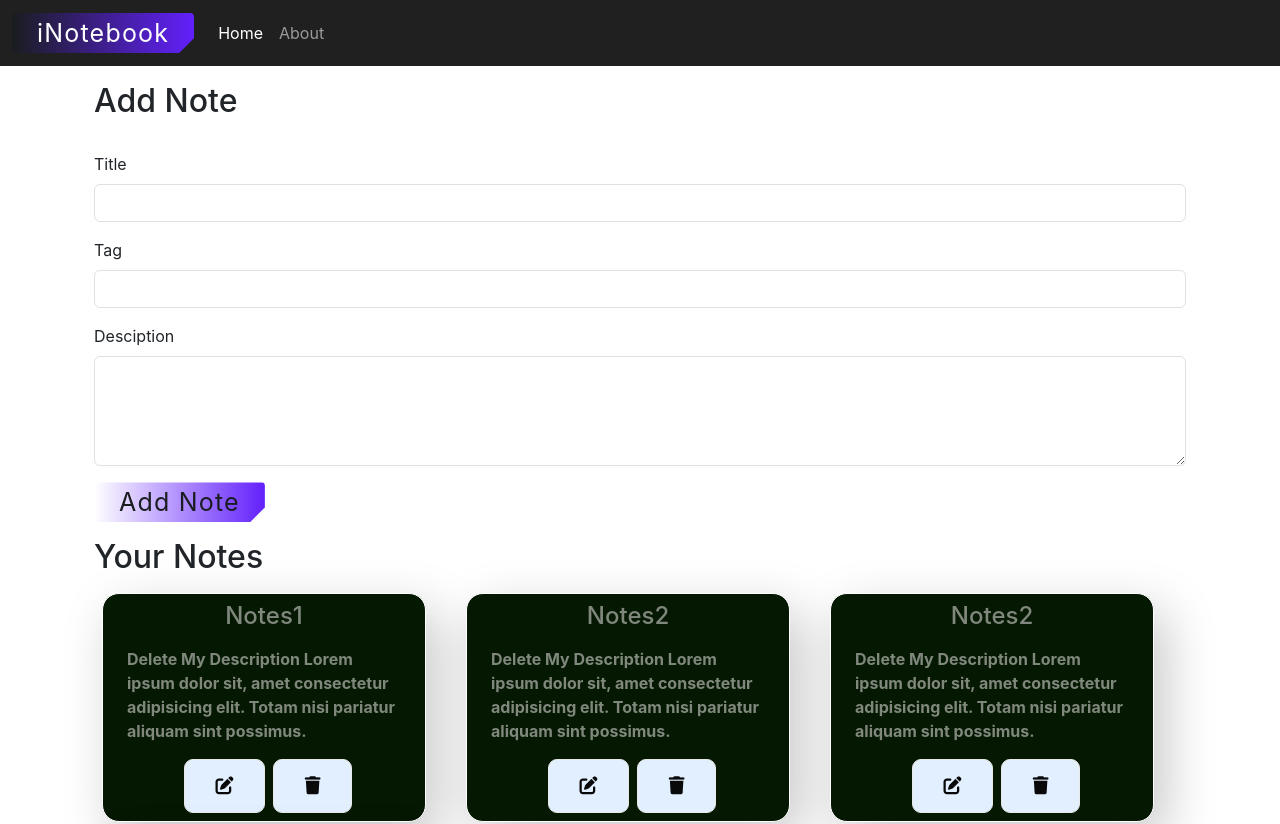
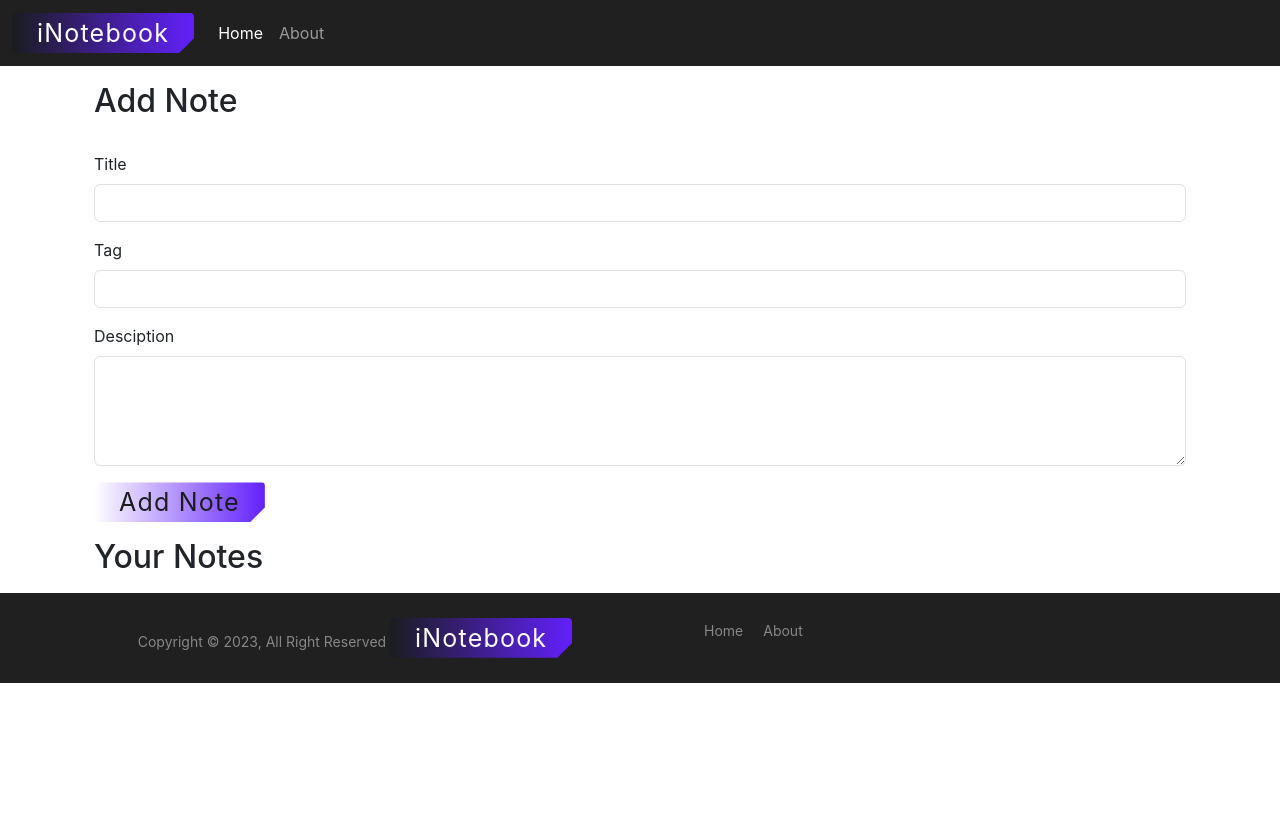
Before and after one commit to tonmoysardar11/i-notebook, a React (Create React App) app in the folder frontend/: page /#/ in a window 1280 px wide. Shown: the top 824 px of the page. After the commit the page ends 800 px from the top, so only its background shows below. Built offline with nearby package versions, Linux system fonts and the light colour scheme.

Commit message:
before fetching api and creating connection with database

```diff
--- a/frontend/src/App.css
+++ b/frontend/src/App.css
@@ -112,9 +112,7 @@ color: #878787;
 
 }
 
-.card:active {
-  transform: scale(0.95) rotateZ(1.7deg);
-}
+
 
 .uiBtn {
   color: #090909;
--- a/frontend/src/components/AddNotes.js
+++ b/frontend/src/components/AddNotes.js
@@ -3,10 +3,11 @@ import noteContext from '../context/notes/noteContext';
 
 const AddNotes = () => {
   const [note, setNote] = useState({ title: '', desc: '', tag: '' });
-
+// calling notecontext via context api
   const output = useContext(noteContext);
+  // destructuring req items from the notcontext
   const { addNotes } = output;
-
+// func to change & update values of field title description tag
   const change = (e) => {
     setNote({ ...note, [e.target.name]: e.target.value })
   }
@@ -17,6 +18,7 @@ const AddNotes = () => {
   }
 
   return (
+    // add note form
     <div>
       <div className='container my-3'>
         <h2>Add Note</h2>
--- a/frontend/src/components/NoteItem.js
+++ b/frontend/src/components/NoteItem.js
@@ -1,15 +1,22 @@
-import React from 'react'
+import React,{useContext} from 'react'
+import noteContext from '../context/notes/noteContext'
+
 
 const NoteItem = (props) => {
 
+    const output=useContext(noteContext);
+    const{editNotes,deleteNotes}= output;
+    // getting props of notes and displaying in component in cards
     return (
         <div className='col-lg-4 col-md-6 col-sm-12'>
             <div className="card mx-2 my-2" >
                 <h4 className='mx-2 my-2'>{props.data.title}</h4>
-                <p className='mx-4 my-2'>{props.data.description} Lorem ipsum dolor sit, amet consectetur adipisicing elit. Totam nisi pariatur aliquam sint possimus.</p>
+                <p className='mx-4 my-2'>{props.data.description}</p>
+                <br />
+                <p className='mx-4 my-2'>Tag: {props.data.tag}</p>
                 <div id="btnGrp">
                     <button className='uiBtn my-2 mx-2'> <i className="fa-solid fa-pen-to-square"></i></button>
-                    <button className='uiBtn my-2'> <i className="fa-solid fa-trash"></i></button>
+                    <button className='uiBtn my-2'> <i className="fa-solid fa-trash" onClick={(x)=>deleteNotes(props.data._id)}></i></button>
                 </div>
             </div>
         </div>
--- a/frontend/src/components/NoteSection.js
+++ b/frontend/src/components/NoteSection.js
@@ -5,10 +5,12 @@ import NoteItem from './NoteItem';
 
 
 const NoteSection = () => {
+    // calling notecontext via contextapi
     const output = useContext(noteContext);
+    // destructuring and taking req items from note context
     const { data } = output;
     return (
-
+// iterating the data by using array map method with unique key of data id
         <div className=" container row my-2">
             <h2>Your Notes</h2>
             {data.map((x)=>{
--- a/frontend/src/context/notes/NoteState.js
+++ b/frontend/src/context/notes/NoteState.js
@@ -2,48 +2,28 @@ import React,{useState} from 'react'
 import noteContext from './noteContext'
 // creating notestate data or fn which can be accessed within any component
 const NoteState = (props) => {
-const notes=[
-      {
-        "_id": "645392a0d28a3a8f3ac501981",
+const host="http://localhost:5000";
+
+
+
+const notes=[];
+    const [data, setData] = useState(notes);
+// add notes
+
+var newNote = {
+  //taking title,description,tag from add note function which is used in home page via context api
+  "_id": `645392aad28aa8f3ac5019a4`,
   "user": "644902b72393000d24c33c9c",
-        "title": "Notes1",
-        "description": "Delete My Description",
-        "tag": "Delete My Tag",
-        "timestamp": "2023-05-04T11:10:24.923Z",
-        "__v": 0
-      },
-      {
-        "_id": "645392aad28a3a8f3ac5019a2",
-        "user": "644902b72393000d24c33c9c",
-        "title": "Notes2",
-        "description": "Delete My Description",
-        "tag": "Delete My Tag",
-        "timestamp": "2023-05-04T11:10:34.938Z",
-        "__v": 0
-      },
-      {
-        "_id": "645392aad28a3a8f3ac5019a3",
-        "user": "644902b72393000d24c33c9c",
-        "title": "Notes2",
-        "description": "Delete My Description",
-        "tag": "Delete My Tag",
-        "timestamp": "2023-05-04T11:10:34.938Z",
-        "__v": 0
-      },
-      {
-        "_id": "645392aad28a3a8f3ac5019a4",
-        "user": "644902b72393000d24c33c9c",
-        "title": "Notes2",
-        "description": "Delete My Description",
-        "tag": "Delete My Tag",
+  "title": '',
+  "description": '',
+  "tag": '',
   "timestamp": "2023-05-04T11:10:34.938Z",
   "__v": 0
 }
-    ]
-    const [data, setData] = useState(notes);
-// add notes
 const addNotes=(title,desc,tag)=>{
-const newNote = {
+  // adding a default note just for now
+  newNote = {
+    //taking title,description,tag from add note function which is used in home page via context api
     "_id": `645392aad28aa8f3ac5019a4`,
     "user": "644902b72393000d24c33c9c",
     "title": title,
@@ -52,6 +32,7 @@ const newNote = {
     "timestamp": "2023-05-04T11:10:34.938Z",
     "__v": 0
   }
+// merging the current datalist with the recent data we are adding using array concat method which returns a new array
 setData(data.concat(newNote))
 
 }
@@ -63,15 +44,16 @@ const editNotes=(title,description,tag)=>{
 }
 
 // delete note
+// deleting using array filter function which is taking id while we clicking delete button,if the deleting id matches the current note id then rest all the notes will be assigned to newNote,then setting setData to newNote to update the datalist
 const deleteNotes=(id)=>{
-
-
+newNote=data.filter((x)=>{return x._id!==id})
+setData(newNote);
 }
 
 
 
     return (
-        // default boilerplate of context api data provider
+        // default boilerplate of context api data provider,we can send all the data or func we need
         <noteContext.Provider value={{data,setData,addNotes,editNotes,deleteNotes}}>
             {props.children}
         </noteContext.Provider>
```
Lines whose indentation alone changed are shown as unchanged.
